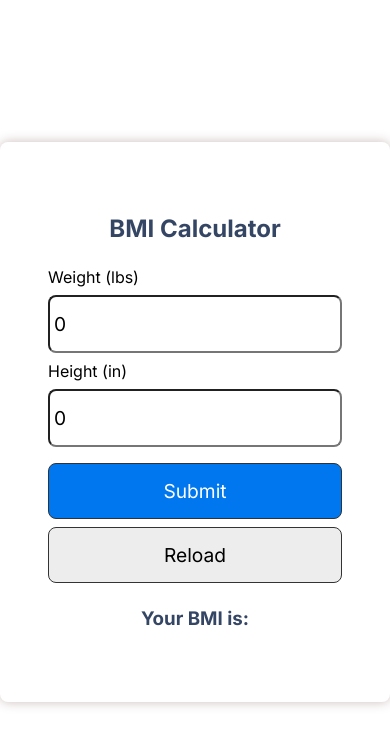
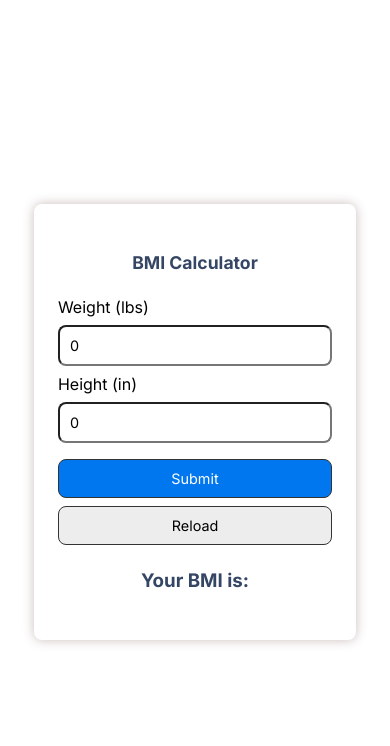
Before and after one commit to iiitl/bmi_calculator, a React (Create React App) app: page / in a window 390 px wide. Shown: the top 746 px of the page. Built offline with nearby package versions, Linux system fonts and the light colour scheme.

Commit message:
responsive

```diff
--- a/src/App.css
+++ b/src/App.css
@@ -22,10 +22,20 @@
   justify-content: center;
   font-size: calc(10px + 2vmin);
   color: white;
+  background: linear-gradient(135deg, #282c34, #3a3f47);
+  box-shadow: 0 4px 6px rgba(0, 0, 0, 0.1);
 }
 
 .App-link {
   color: #61dafb;
+  text-decoration: none;
+  font-weight: bold;
+  transition: color 0.3s ease, transform 0.3s ease;
+}
+
+.App-link:hover {
+  color: #21a1f1;
+  transform: scale(1.1);
 }
 
 @keyframes App-logo-spin {
--- a/src/index.css
+++ b/src/index.css
@@ -1,20 +1,19 @@
 @import url('https://fonts.googleapis.com/css2?family=Inter:wght@100;200;300;400;500;600;700;800;900&family=Poppins:ital,wght@0,100;0,200;0,300;0,400;0,500;0,600;0,700;0,800;0,900;1,100;1,200;1,300;1,400;1,500;1,600;1,700;1,800;1,900&display=swap');
-
 
 * {
   box-sizing: border-box;
   margin: 0;
   padding: 0;
-  font-family: 'Inter', sans-if;
+  font-family: 'Inter', sans-serif;
 }
 
 .app {
   display: flex;
-
   justify-content: center;
   align-items: center;
   width: 100vw;
   min-height: 100vh;
+  padding: 1rem;
 }
 
 .container {
@@ -22,6 +21,7 @@
   border-radius: 8px;
   padding: 3rem;
   max-width: 600px;
+  width: 100%;
 }
 
 input {
@@ -44,13 +44,10 @@ input {
   border-radius: 8px;
   cursor: pointer;
 }
-/* unvisited link */
-
-
 
 .btn-outline {
   background-color: #ededed;
-    color: #000000;
+  color: #000000;
 }
 
 .center {
@@ -58,10 +55,11 @@ input {
   margin: 24px 0;
   color: #354665;
 }
-.input_val
-{
+
+.input_val {
   color: #354665;
 }
+
 p {
   margin: 10px 0;
 }
@@ -72,4 +70,43 @@ p {
 
 .img-container img {
   height: 200px;
+  max-width: 100%;
 }
+
+
+
+@media (max-width: 768px) {
+  .container {
+    padding: 2rem;
+    max-width: 90%;
+  }
+  .container h2{
+    font-size: 1.3rem;
+
+  }
+  input, .btn {
+    font-size: 1rem;
+    padding: 12px;
+  }
+
+  .img-container img {
+    height: 150px;
+  }
+}
+
+@media (max-width: 480px) {
+  .container {
+    padding: 1.5rem;
+  }
+  .container h2{
+    font-size: 1.1rem;
+  }
+  input, .btn {
+    font-size: 0.9rem;
+    padding: 10px;
+  }
+
+  .img-container img {
+    height: 120px;
+  }
+}
```
